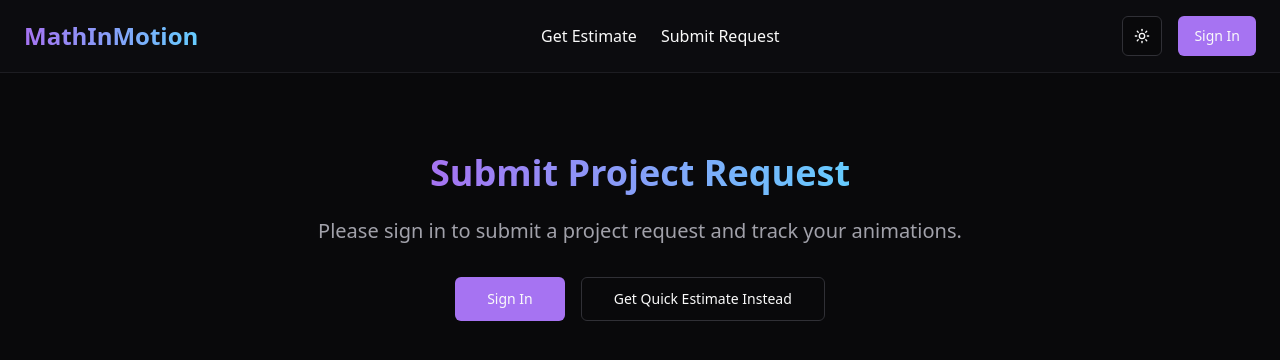
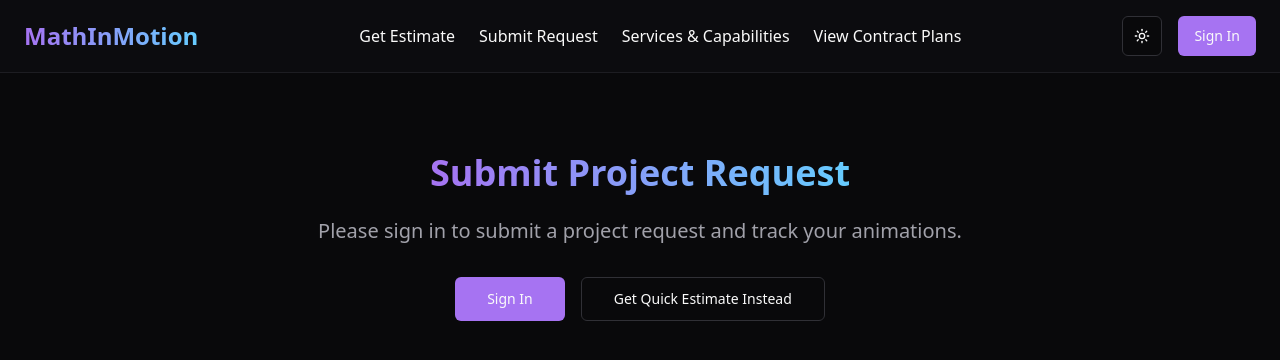
Before and after one commit to harshnnn/motion-math-studio, a React (Vite) app: page /request in a window 1280 px wide. Shown: the top 360 px of the page. Built offline with nearby package versions, Linux system fonts and the light colour scheme.

Commit message:
Implement smooth-scroll for navigation links
Added smooth scrolling functionality for navigation links.

```diff
--- a/src/components/Navigation.tsx
+++ b/src/components/Navigation.tsx
@@ -1,10 +1,19 @@
-import { Link } from 'react-router-dom';
+import { Link, useLocation } from 'react-router-dom';
 import { Button } from '@/components/ui/button';
 import { useAuth } from '@/hooks/useAuth';
 import ThemeToggle from '@/components/ThemeToggle';
 
 const Navigation = () => {
   const { user, loading, signOut } = useAuth();
+  const location = useLocation();
+
+  const handleHashNav = (e: React.MouseEvent, id: string) => {
+    if (location.pathname === '/') {
+      e.preventDefault();
+      const el = document.getElementById(id);
+      if (el) el.scrollIntoView({ behavior: 'smooth', block: 'start' });
+    }
+  };
 
   return (
     <header className="border-b border-border/50 bg-surface/80 backdrop-blur-sm sticky top-0 z-50">
@@ -20,16 +29,24 @@ const Navigation = () => {
           <Link to="/request" className="text-foreground hover:text-primary transition-colors">
             Submit Request
           </Link>
-
-          {user && (
-            <Link to="/dashboard" className="text-foreground hover:text-primary transition-colors">
-              Dashboard
-            </Link>
-          )}
+          {/* New: smooth-scroll links */}
+          <Link
+            to="/#services"
+            className="text-foreground hover:text-primary transition-colors"
+            onClick={(e) => handleHashNav(e, 'services')}
+          >
+            Services & Capabilities
+          </Link>
+          <Link
+            to="/#contract-plans"
+            className="text-foreground hover:text-primary transition-colors"
+            onClick={(e) => handleHashNav(e, 'contract-plans')}
+          >
+            View Contract Plans
+          </Link>
         </nav>
 
         <div className="flex items-center space-x-4">
-          {/* Theme toggle always visible and appears to the left of auth button */}
           <ThemeToggle />
 
           {loading ? (
```
